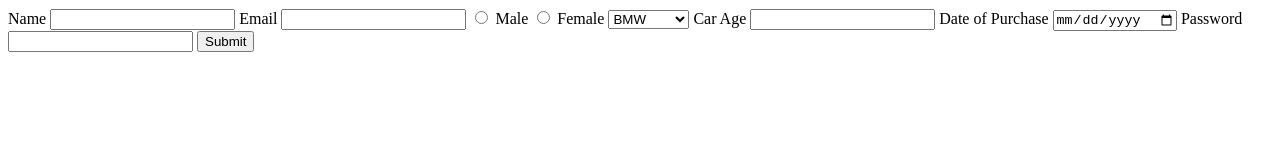
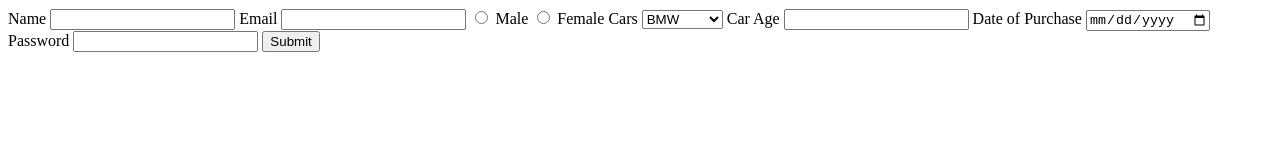
Before and after one commit to acciojob/car-insurance-form-ShejulShubham, a website: page main.html in a window 1280 px wide. Drawn offline with Linux system fonts and the light colour scheme.

Commit message:
created a submission

```diff
--- a/main.html
+++ b/main.html
@@ -16,6 +16,7 @@
 		<label for="male" >Male</label>
 		<input type="radio" id="female" name="gender" required />
 		<label for="female" >Female</label>
+		<label for="cars" >Cars</label>
 		<select id="cars" >
 			<option value="BMW" >BMW</option>
 			<option value="audi" >Audi</option>
@@ -27,7 +28,7 @@
 		<input type="date" id="dop" required />
 		<label for="password" >Password</label>
 		<input type="password" id="password" required />
-		<input type="submit" value="Submit" />
+		<button type="submit" >Submit</button>
 	</form>
 	<!-- the entire body must be written by student -->
     <script type="text/javascript" src="./script.js">
```
